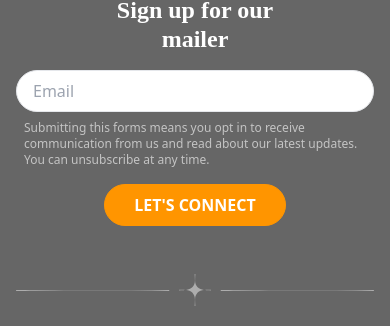
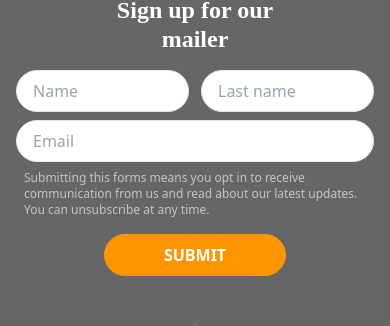
Before and after one commit to rushi444/noma-main, a Next.js app: page /faqs in a window 390 px wide. Shown: the part 7604-7930 px from the top of the page. Built offline with nearby package versions, Linux system fonts and the light colour scheme; a web font is replaced by a local one.

Commit message:
footer fix

```diff
--- a/components/common/Footer.jsx
+++ b/components/common/Footer.jsx
@@ -20,6 +20,18 @@ const Footer = () => {
             Sign up for our <br className="block sm:hidden" /> mailer
           </p>
           <div className="mb-4 sm:mb-8">
+            <div className="sm:hidden flex justify-between items-center gap-3">
+              <input
+                type="text"
+                placeholder="Name"
+                className=" px-4 py-2 border rounded-full text-gray-700 focus:outline-none focus:border-blue-500 max-w-[550px] w-full"
+              />
+              <input
+                type="text"
+                placeholder="Last name"
+                className=" px-4 py-2 border rounded-full text-gray-700 focus:outline-none focus:border-blue-500 max-w-[550px] w-full"
+              />
+            </div>
             <div className="flex justify-center gap-2 mt-2">
               <input
                 type="text"
@@ -43,7 +55,7 @@ const Footer = () => {
             onClick={handleOpenModal}
             className="flex sm:hidden m-auto p-2 w-[182px] h-[42px] items-center justify-center bg-main-orange rounded-[28px] text-white text-base font-extrabold leading-normal hover:text-main-orange hover:bg-transparent transition duration-300 ease-in-out  border border-main-orange mb-6"
           >
-            LET'S CONNECT
+            SUBMIT
           </button>
           <span className=" max-w-full block sm:hidden py-6">
             <FooterLine />
--- a/components/home/NewsSection.jsx
+++ b/components/home/NewsSection.jsx
@@ -8,7 +8,7 @@ const NewsSection = ({ blogs, highlighted }) => {
     <div
       className={`${
         highlighted ? "bg-red" : "bg-romance"
-      } sm:pb-[100px] w-full px-4 ${highlighted ? "pb-0 mb-0" : ""}`}
+      } pb-[100px] w-full px-4 ${highlighted ? "pb-0 mb-0" : ""}`}
     >
       <div className="w-full  py-8 px-1 sm:px-2.5">
         <div className="hidden sm:block !font-kurdis">
```
